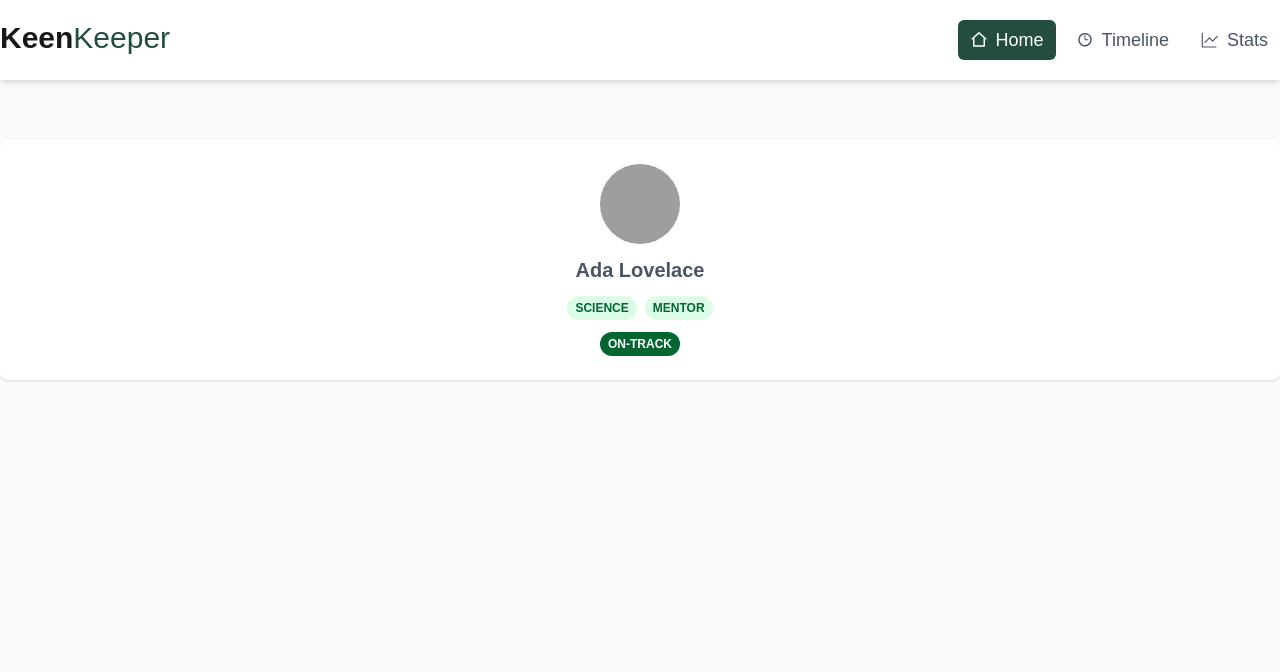
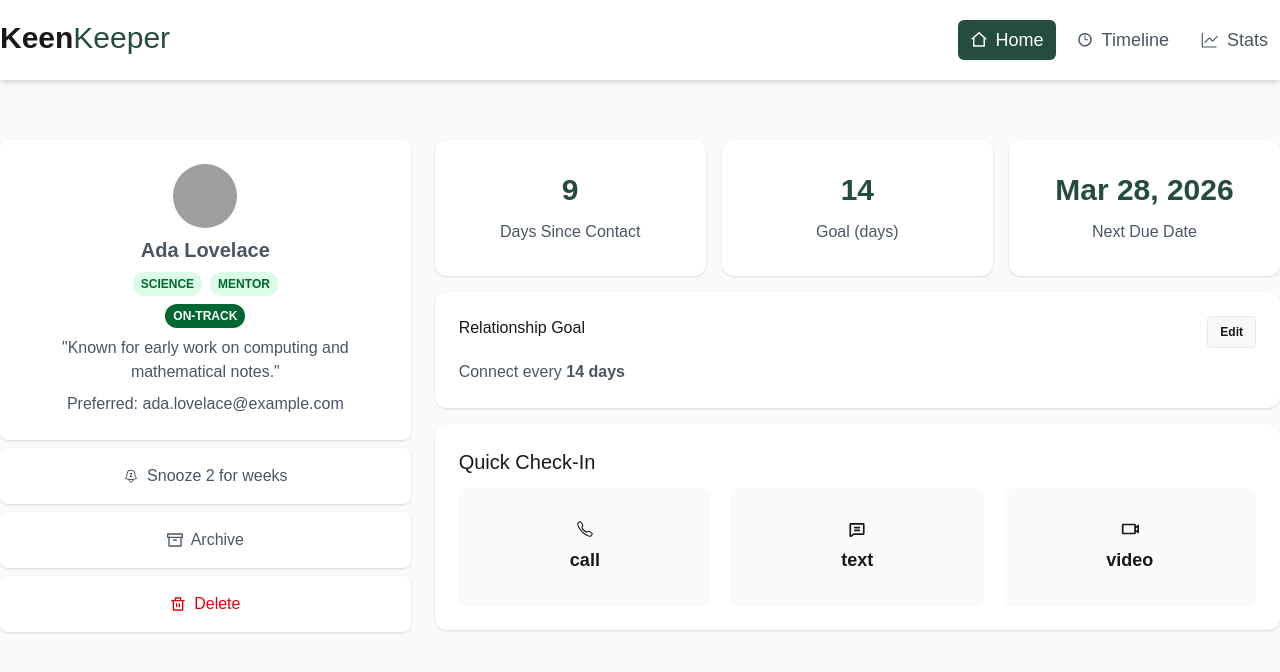
Before and after one commit to fahimad24/Assingment-7-keen-keeper, a Next.js app: page /friends/1 in a window 1280 px wide. Shown: the top 672 px of the page. Built offline with nearby package versions, Linux system fonts and the light colour scheme; grey boxes are pictures that could not be loaded; a web font is replaced by a local one.

Commit message:
create friends details page and design it"

```diff
--- a/src/app/components/friends/FriendsCont.jsx
+++ b/src/app/components/friends/FriendsCont.jsx
@@ -7,16 +7,6 @@ import Link from "next/link";
 
 const FriendsCont = () => {
   const { friends } = useContext(AuthContext);
-  const today = new Date().toISOString().split("T")[0];
-
-  // Calculate days until next contact for each friend
-  const handleAddFriendTime = (friend) => {
-    const nextDueDate = new Date(friend.next_due_date);
-    const todayDate = new Date(today);
-    const timeDiff = todayDate - nextDueDate;
-    const daysUntilNextContact = timeDiff / (1000 * 60 * 60 * 24);
-    return daysUntilNextContact;
-  };
 
   return (
     <section className="container mx-auto py-15 space-y-6">
@@ -42,7 +32,7 @@ const FriendsCont = () => {
                 />
               </div>
               <h2 className="text-xl font-bold text-center">{friend.name}</h2>
-              <p className="text-center">{handleAddFriendTime(friend)} days</p>
+              <p className="text-center">{friend.days_since_contact} days</p>
               <div className="flex flex-wrap gap-2 justify-center">
                 {friend.tags.map((tag, index) => (
                   <div
--- a/src/app/friends/[friend]/page.jsx
+++ b/src/app/friends/[friend]/page.jsx
@@ -4,6 +4,12 @@ import { useContext } from "react";
 import { AuthContext } from "@/context/contextApi";
 import { useParams } from "next/navigation";
 import Image from "next/image";
+import { HiOutlineBellSnooze } from "react-icons/hi2";
+import { FiArchive } from "react-icons/fi";
+import { RiDeleteBinLine } from "react-icons/ri";
+import { IoCallOutline } from "react-icons/io5";
+import { PiChatTextBold } from "react-icons/pi";
+import { PiVideoCameraBold } from "react-icons/pi";
 
 const Friend = () => {
   const id = useParams().friend;
@@ -28,10 +34,10 @@ const Friend = () => {
 
   return (
     <section className="container mx-auto py-15 space-y-6">
-      <div>
+      <div className="grid grid-cols-1 md:grid-cols-3 gap-6">
         <div>
-          <div className="bg-white rounded-lg shadow text-gray-600 p-6 flex flex-col items-center gap-3">
-            <div className="w-20 h-20 rounded-full overflow-hidden  mx-auto">
+          <div className="bg-white rounded-lg shadow text-gray-600 p-6 flex flex-col items-center gap-2">
+            <div className="w-16 h-16 rounded-full overflow-hidden  mx-auto">
               <Image
                 width={160}
                 height={160}
@@ -57,9 +63,89 @@ const Friend = () => {
             >
               {friend.status}
             </span>
+            <p className="text-center text-gray-600">
+              {'"'}
+              {friend.bio}
+              {'"'}
+            </p>
+            <p className="text-center text-gray-600">
+              Preferred: {friend.email}
+            </p>
+          </div>
+          <div className="bg-white rounded-lg shadow text-gray-600 py-4 mt-2">
+            <p className="flex justify-center gap-2 items-center">
+              {" "}
+              <HiOutlineBellSnooze /> Snooze 2 for weeks
+            </p>
+          </div>
+          <div className="bg-white rounded-lg shadow text-gray-600 py-4 mt-2">
+            <p className="flex justify-center gap-2 items-center">
+              {" "}
+              <FiArchive /> Archive
+            </p>
+          </div>
+          <div className="bg-white rounded-lg shadow text-red-600 py-4 mt-2">
+            <p className="flex justify-center gap-2 items-center">
+              {" "}
+              <RiDeleteBinLine /> Delete
+            </p>
           </div>
         </div>
-        <div></div>
+        <div className="md:col-span-2">
+          <div className="grid grid-cols-3 gap-4">
+            <div className="space-y-3 p-8 bg-white rounded-xl shadow">
+              <p className="text-3xl font-bold text-center text-green">
+                {friend.days_since_contact}
+              </p>
+              <p className="text-gray-600 text-center">Days Since Contact</p>
+            </div>
+            <div className="space-y-3 p-8 bg-white rounded-xl shadow">
+              <p className="text-3xl font-bold text-center text-green">
+                {friend.goal}
+              </p>
+              <p className="text-gray-600 text-center">
+                Goal {"("}days{")"}
+              </p>
+            </div>
+            <div className="space-y-3 p-8 bg-white rounded-xl shadow">
+              <p className="text-3xl font-bold text-center text-green">
+                {new Date(friend.next_due_date).toLocaleDateString("en-US", {
+                  year: "numeric",
+                  month: "short",
+                  day: "numeric",
+                })}
+              </p>
+              <p className="text-gray-600 text-center">Next Due Date</p>
+            </div>
+            <div className="space-y-3 p-6 bg-white rounded-xl shadow col-span-3">
+              <div className="flex justify-between  ">
+                <p>Relationship Goal</p>
+                <button className="btn btn-sm">Edit</button>
+              </div>
+              <p className="text-gray-600">
+                Connect every{" "}
+                <span className="font-bold">{friend.goal} days</span>
+              </p>
+            </div>
+            <div className="space-y-3 p-6 bg-white rounded-xl shadow col-span-3">
+              <h2 className="text-xl">Quick Check-In</h2>
+              <div className="grid grid-cols-1 md:grid-cols-3 gap-5 ">
+                <button className="flex flex-col items-center gap-2 bg-mainBg p-8 rounded-lg text-lg font-bold">
+                  <IoCallOutline />
+                  <p>call</p>
+                </button>
+                <button className="flex flex-col items-center gap-2 bg-mainBg p-8 rounded-lg text-lg font-bold">
+                  <PiChatTextBold />
+                  <p>text</p>
+                </button>
+                <button className="flex flex-col items-center gap-2 bg-mainBg p-8 rounded-lg text-lg font-bold ">
+                  <PiVideoCameraBold />
+                  <p>video</p>
+                </button>
+              </div>
+            </div>
+          </div>
+        </div>
       </div>
     </section>
   );
```
